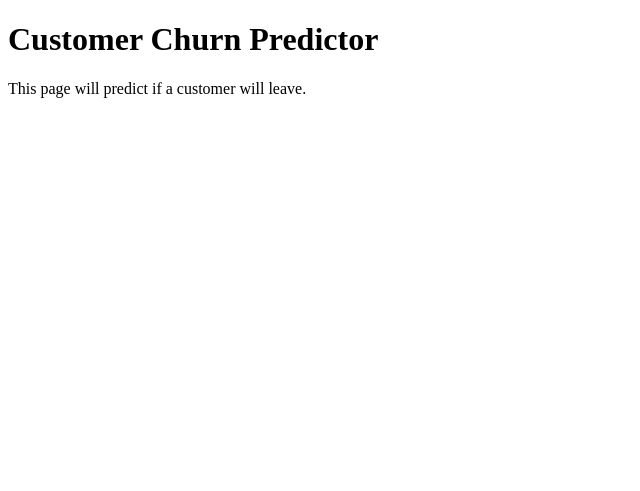
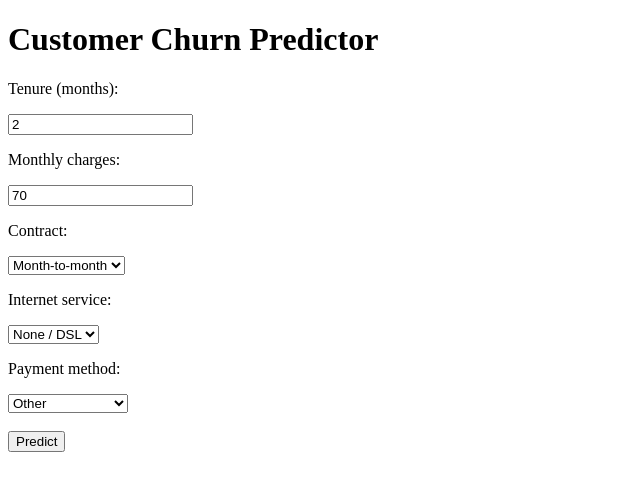
Before and after one commit to abhiiabhi449-eng/Teleco-Churn, a Django app: page / in a window 1280 px wide. Shown: the top 491 px of the page, without its empty margins (0-640 px from the left). Run offline with Django 5.2, Linux system fonts and the light colour scheme; parts of the project's set-up code (start-up, migrations or seed data) failed here and were passed over.

Commit message:
Add prediction web form

```diff
--- a/predictor/templates/predictor/index.html
+++ b/predictor/templates/predictor/index.html
@@ -3,8 +3,69 @@
 <head>
     <title>Churn Predictor</title>
 </head>
+    <script>
+        function predict() {
+            var tenure = Number(document.getElementById("tenure").value);
+            var monthly = Number(document.getElementById("monthly").value);
+            var contract = document.getElementById("contract").value;
+
+            var data = {
+                tenure: tenure,
+                MonthlyCharges: monthly,
+                TotalCharges: tenure * monthly
+            };
+            if (contract == "one") { data["Contract_One year"] = 1; }
+            if (contract == "two") { data["Contract_Two year"] = 1; }
+
+            var internet = document.getElementById("internet").value;
+            var payment = document.getElementById("payment").value;
+            if (internet == "fiber") { data["InternetService_Fiber optic"] = 1; }
+            if (payment == "echeck") { data["PaymentMethod_Electronic check"] = 1; }
+
+            fetch("/api/predict/", {
+                method: "POST",
+                headers: {"Content-Type": "application/json"},
+                body: JSON.stringify(data)
+            })
+            .then(function(response) { return response.json(); })
+            .then(function(result) {
+                var percent = Math.round(result.churn_probability * 100);
+                var text = result.prediction == 1 ? "likely to leave" : "likely to stay";
+                document.getElementById("result").innerText =
+                    "Churn risk: " + percent + "% - " + text;
+            });
+        }
+    </script>
 <body>
     <h1>Customer Churn Predictor</h1>
-    <p>This page will predict if a customer will leave.</p>
+
+    <p>Tenure (months):</p>
+    <input type="number" id="tenure" value="2">
+
+    <p>Monthly charges:</p>
+    <input type="number" id="monthly" value="70">
+
+    <p>Contract:</p>
+    <select id="contract">
+        <option value="month">Month-to-month</option>
+        <option value="one">One year</option>
+        <option value="two">Two year</option>
+    </select>
+
+        <p>Internet service:</p>
+    <select id="internet">
+        <option value="none">None / DSL</option>
+        <option value="fiber">Fiber optic</option>
+    </select>
+
+    <p>Payment method:</p>
+    <select id="payment">
+        <option value="other">Other</option>
+        <option value="echeck">Electronic check</option>
+    </select>
+
+    <br><br>
+    <button onclick="predict()">Predict</button>
+    <h2 id="result"></h2>
 </body>
 </html>
```
